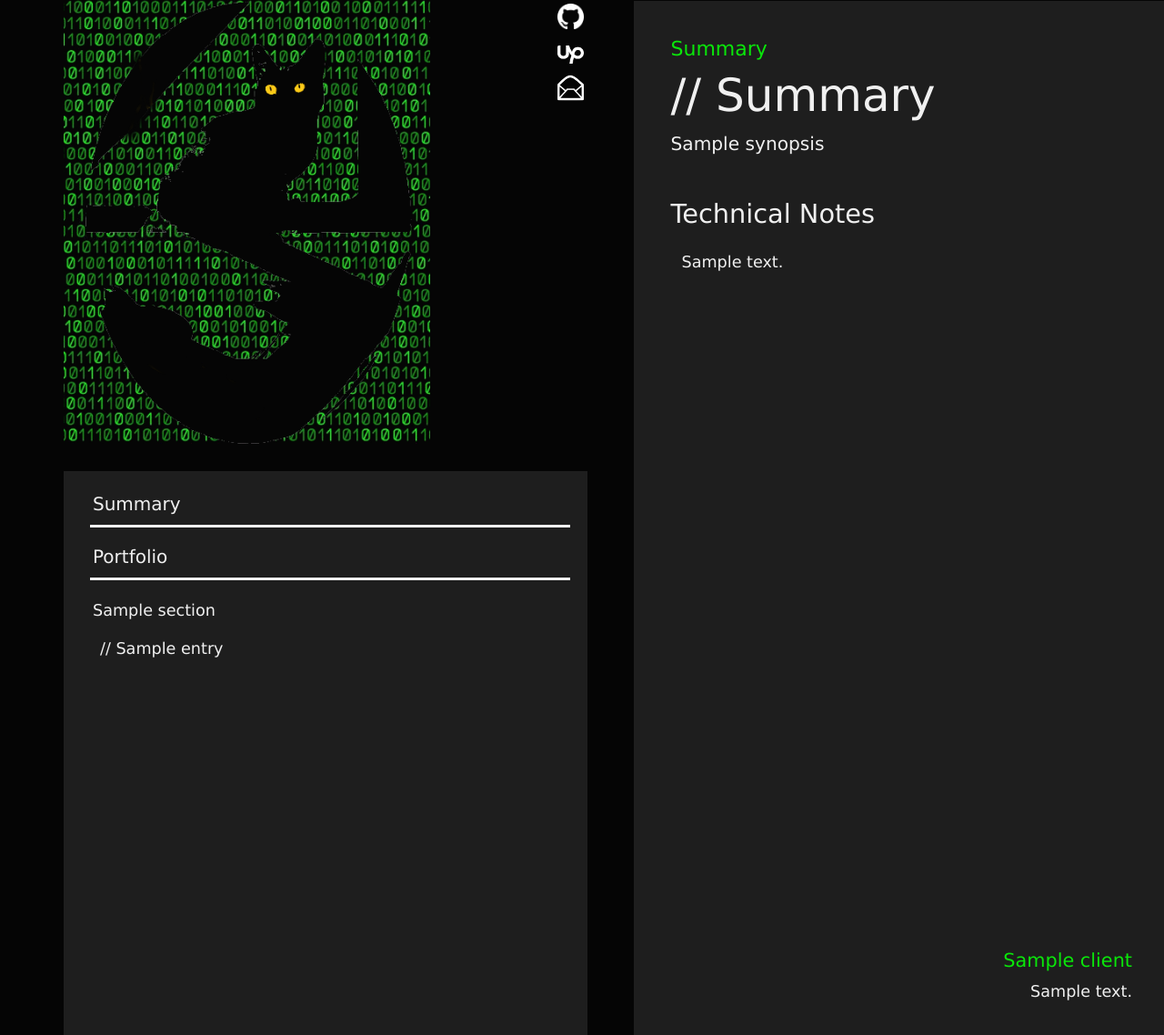
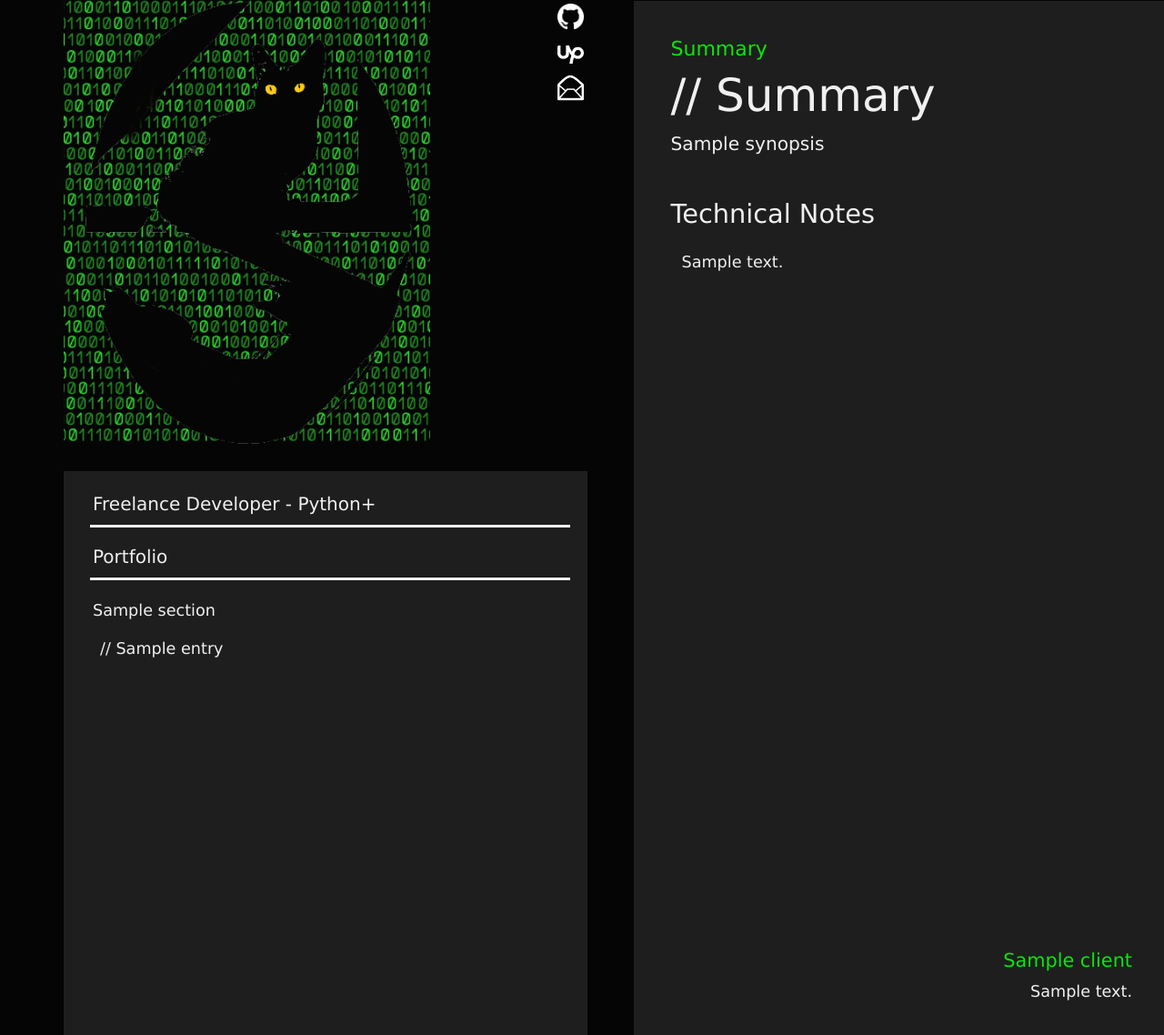
Before and after one commit to gravy-jones-locker/locker, a Django app: template display/templates/display/index.html in a window 1280 px wide. Shown: the part 79-1217 px from the top of the page at 91% size. Run offline with Django 3.2, Linux system fonts and the light colour scheme; the template is opened without the code that fills it: most values are stand-ins (such as "Sample title", 1, 10 or a date in 2020); grey boxes marked "Sample" are stand-in pictures.

Commit message:
Reset title

```diff
--- a/display/templates/display/index.html
+++ b/display/templates/display/index.html
@@ -5,7 +5,7 @@
 
 <head>
     <meta name="viewport" content="width=device-width; initial-scale=1.0;" />
-    <title>Gravy Jones Locker</title>
+    <title>Freelance Developer - Python+</title>
     <link href="https://cdn.jsdelivr.net/npm/bootstrap@5.1.0/dist/css/bootstrap.min.css" rel="stylesheet" integrity="sha384-KyZXEAg3QhqLMpG8r+8fhAXLRk2vvoC2f3B09zVXn8CA5QIVfZOJ3BCsw2P0p/We" crossorigin="anonymous"> <script src="https://cdn.jsdelivr.net/npm/bootstrap@5.1.0/dist/js/bootstrap.bundle.min.js" integrity="sha384-U1DAWAznBHeqEIlVSCgzq+c9gqGAJn5c/t99JyeKa9xxaYpSvHU5awsuZVVFIhvj" crossorigin="anonymous"></script>
     <link rel="stylesheet" href="{% static 'styles.css' %}">
 </head>
@@ -35,7 +35,7 @@
             </div>
             <nav id="navvy" class="navbar navbar-light flex-column align-items-stretch adaptive">
                 <nav class="nav nav-pills flex-column">
-                    <a class="navbar-brand nav-link" href="#summary">Summary</a>
+                    <a class="navbar-brand nav-link" href="#summary">Freelance Developer - Python+</a>
                     <span class="navbar-brand inactive">Portfolio</span>
                     {% for section in sections %}
                     {% if section.name != "Summary" %}
```
